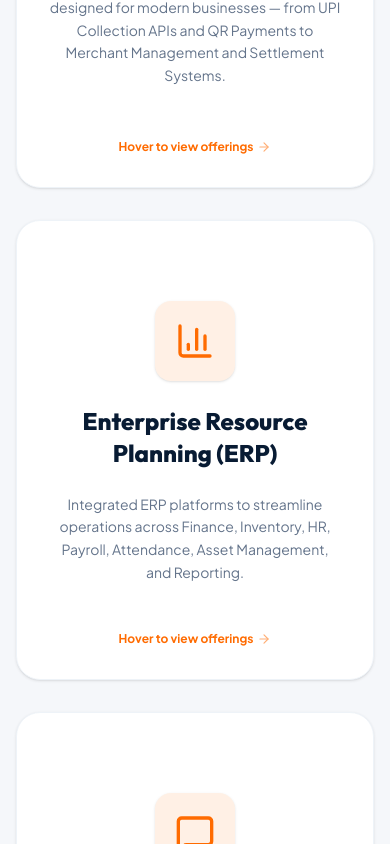
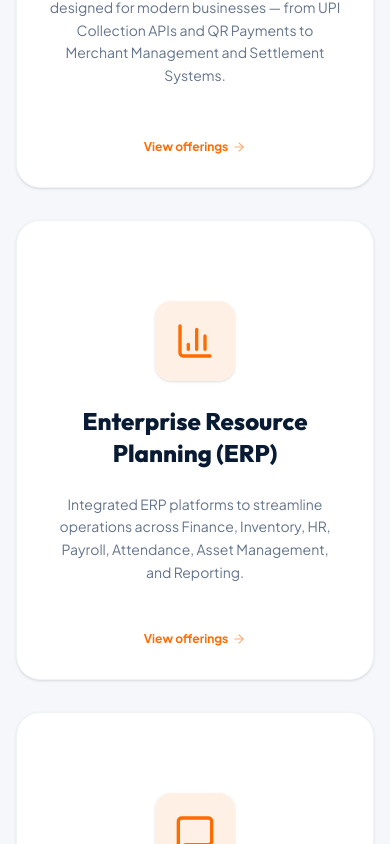
Before and after one commit to Raviteja018/web-3, a React (Vite) app: page /services in a window 390 px wide. Shown: the part 2100-2944 px from the top of the page. Built offline with nearby package versions, Linux system fonts and the light colour scheme.

Commit message:
mobile view

```diff
--- a/src/pages/Services.jsx
+++ b/src/pages/Services.jsx
@@ -7,11 +7,18 @@ import { CheckCircle2, ArrowRight, Plus, Minus, ChevronDown } from 'lucide-react
 
 export default function Services() {
   const [activeFaq, setActiveFaq] = useState(-1)
-  const [expandedService, setExpandedService] = useState(null)
+  const [flippedCards, setFlippedCards] = useState({})
   const [ref, inView] = useInView({
     triggerOnce: true,
     threshold: 0.15
   })
+
+  const handleCardClick = (id) => {
+    setFlippedCards(prev => ({
+      ...prev,
+      [id]: !prev[id]
+    }))
+  }
   const containerVariants = {
     hidden: { opacity: 0 },
     visible: {
@@ -114,13 +121,15 @@ export default function Services() {
           >
             {servicesData.map((service, idx) => {
               const ServiceIcon = service.icon
+              const isFlipped = !!flippedCards[service.id]
               return (
                 <motion.div
                   key={service.id}
                   variants={itemVariants}
+                  onClick={() => handleCardClick(service.id)}
                   className="perspective-1000 min-h-[460px] lg:h-[500px] group cursor-pointer"
                 >
-                  <div className="relative w-full h-full transition-transform duration-700 transform-style-3d group-hover:rotate-y-180">
+                  <div className={`relative w-full h-full transition-transform duration-700 transform-style-3d group-hover:rotate-y-180 ${isFlipped ? 'rotate-y-180' : ''}`}>
 
                     {/* Front Side */}
                     <div className="absolute inset-0 backface-hidden bg-white rounded-xl2 p-8 shadow-sm border border-bg-alt flex flex-col justify-between items-center text-center">
@@ -136,7 +145,7 @@ export default function Services() {
                         </p>
                       </div>
                       <div className="text-xs font-bold text-primary flex items-center gap-1 mt-auto">
-                        <span>Hover to view offerings</span>
+                        <span>View offerings</span>
                         <ArrowRight className="w-3.5 h-3.5 animate-pulse" />
                       </div>
                     </div>
@@ -165,6 +174,10 @@ export default function Services() {
                             ))}
                           </ul>
                         )}
+                      </div>
+
+                      <div className="text-[10px] font-bold text-primary flex items-center gap-1 mt-auto">
+                        <span>Click to flip back</span>
                       </div>
                     </div>
 
```
